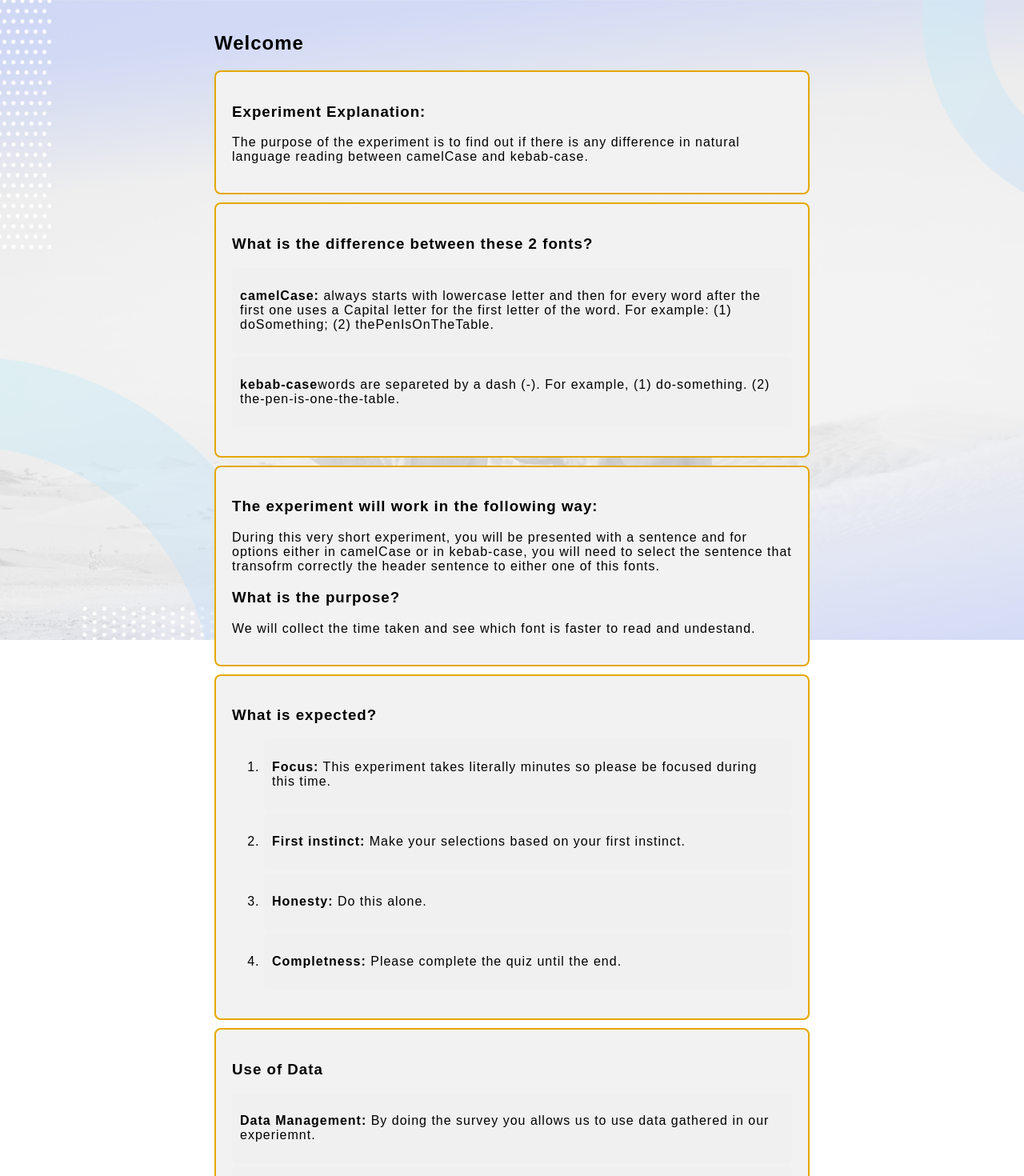
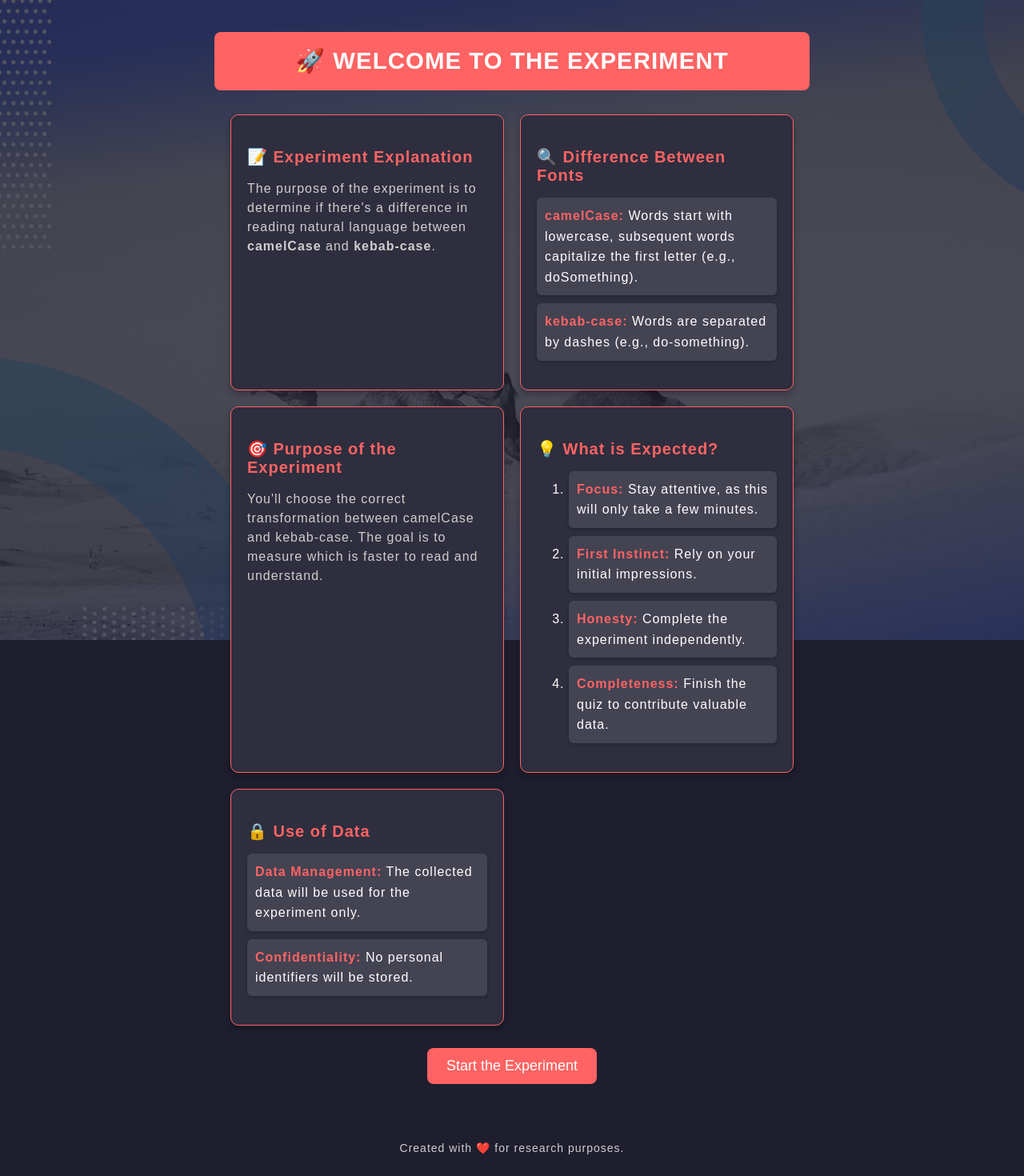
Before and after one commit to poladbachs/Exevalon, a Vue app in the folder experimentation_2_BB/frontend/: page / in a window 1280 px wide. Shown: the top 1470 px of the page at 80% size. Built offline with nearby package versions, Linux system fonts and the light colour scheme.

Commit message:
welcome page style added, PERFECT

```diff
--- a/experimentation_2_BB/frontend/src/components/WelcomePage.vue
+++ b/experimentation_2_BB/frontend/src/components/WelcomePage.vue
@@ -1,100 +1,230 @@
 <template>
-  <div>
-    <h1>Welcome</h1>
-    <div class="text-box">
-      <h3>Experiment Explanation:</h3>
+  <div class="main-container">
+    <!-- Header -->
+    <header class="header">
+      <h1 class="header-title">🚀 Welcome to the Experiment</h1>
+    </header>
+
+    <!-- Cards Section -->
+    <section class="cards-section">
+      <!-- Experiment Explanation -->
+      <div class="card">
+        <h3 class="card-title">📝 Experiment Explanation</h3>
         <p>
-        The purpose of the experiment is to find out if there is any difference
-        in natural language reading between camelCase and kebab-case.
+          The purpose of the experiment is to determine if there's a difference
+          in reading natural language between <b>camelCase</b> and
+          <b>kebab-case</b>.
         </p>
       </div>
-    <div class="text-box">
-      <h3>What is the difference between these 2 fonts?</h3>
+
+      <!-- Difference Between Fonts -->
+      <div class="card">
+        <h3 class="card-title">🔍 Difference Between Fonts</h3>
         <ul>
           <li>
-          <p>
-            <b>camelCase:</b> always starts with lowercase letter and then for
-            every word after the first one uses a Capital letter for the first
-            letter of the word. For example: (1) doSomething; (2)
-            thePenIsOnTheTable.
-          </p>
+            <b>camelCase:</b> Words start with lowercase, subsequent words
+            capitalize the first letter (e.g., <code>doSomething</code>).
           </li>
           <li>
-          <p>
-            <b>kebab-case</b>words are separeted by a dash (-). For example,
-            (1) do-something. (2) the-pen-is-one-the-table.
-          </p>
+            <b>kebab-case:</b> Words are separated by dashes (e.g.,
+            <code>do-something</code>).
           </li>
         </ul>
       </div>
 
-    <div class="text-box">
-      <h3>The experiment will work in the following way:</h3>
-      <p>During this very short experiment, you will be presented with a sentence and for options either in camelCase
-        or in kebab-case, you will need to select the sentence that transofrm correctly the header sentence to either
-        one of this fonts.</p>
-      <h3>What is the purpose?</h3>
-      <p>We will collect the time taken and see which font is faster to read and undestand.</p>
+      <!-- Experiment Purpose -->
+      <div class="card">
+        <h3 class="card-title">🎯 Purpose of the Experiment</h3>
+        <p>
+          You'll choose the correct transformation between camelCase and
+          kebab-case. The goal is to measure which is faster to read and
+          understand.
+        </p>
       </div>
-    <div class="text-box">
-      <h3>What is expected?</h3>
+
+      <!-- User Expectations -->
+      <div class="card">
+        <h3 class="card-title">💡 What is Expected?</h3>
         <ol>
-        <li>
-          <p><b>Focus:</b> This experiment takes literally minutes so please be focused during this time.</p>
-        </li>
-        <li>
-          <p><b>First instinct:</b> Make your selections based on your first instinct.</p>
-        </li>
-        <li>
-          <p><b>Honesty:</b> Do this alone.</p>
-        </li>
-        <li>
-          <p><b>Completness:</b> Please complete the quiz until the end.</p>
-        </li>
+          <li><b>Focus:</b> Stay attentive, as this will only take a few minutes.</li>
+          <li><b>First Instinct:</b> Rely on your initial impressions.</li>
+          <li><b>Honesty:</b> Complete the experiment independently.</li>
+          <li><b>Completeness:</b> Finish the quiz to contribute valuable data.</li>
         </ol>
       </div>
 
-    <div class="text-box">
-      <h3>Use of Data</h3>
+      <!-- Use of Data -->
+      <div class="card">
+        <h3 class="card-title">🔒 Use of Data</h3>
         <ul>
           <li>
-          <p><b>Data Management:</b> By doing the survey you allows us to use data gathered in our experiemnt.</p>
+            <b>Data Management:</b> The collected data will be used for the
+            experiment only.
           </li>
           <li>
-          <p><b>Confidentiality:</b> Apart from being used in our experiment and on experiments trying to
-            replicate this study the data given is confidential, no name or way to refence this data to a
-            someone is possible.</p>
-        </li>
-        <li>
-          <p><b>Usage of Data:</b> The data collected will be used only for experiemnt purposes.</p>
+            <b>Confidentiality:</b> No personal identifiers will be stored.
           </li>
         </ul>
       </div>
-    <button @click="$emit('proceed')">Proceed</button>
+    </section>
+
+    <!-- Proceed Button -->
+    <div class="button-container">
+      <button @click="$emit('proceed')" class="proceed-button">Start the Experiment</button>
+    </div>
+
+    <!-- Footer -->
+    <footer class="footer">
+      <p>Created with ❤️ for research purposes.</p>
+    </footer>
   </div>
 </template>
 
 <script>
 export default {
-    name: 'WelcomePage',
+  name: "ExperimentPage",
 };
 </script>
 
+<style>
+/* General Styles */
+body {
+  margin: 0;
+  padding: 0;
+  font-family: "Roboto", sans-serif;
+  background-color: #1e1e2f;
+  color: #ffffff;
+}
 
-<style>
+/* Main Container */
+.main-container {
+  display: flex;
+  flex-direction: column;
+  align-items: center;
+  justify-content: center;
+  padding: 20px;
+}
 
-.text-box{
+/* Header */
+.header {
+  width: 100%;
+  background-color: #ff6363;
+  padding: 20px;
+  text-align: center;
   border-radius: 8px;
-    background-color: #f2f2f2;
+  margin-bottom: 30px;
+}
+
+.header-title {
+  color: #ffffff;
+  font-size: 28px;
+  font-weight: bold;
+  margin: 0;
+  text-transform: uppercase;
+  animation: pulse 2s infinite;
+}
+
+/* Cards Section */
+.cards-section {
+  display: grid;
+  grid-template-columns: repeat(auto-fit, minmax(300px, 1fr));
+  gap: 20px;
+  width: 100%;
+}
+
+.card {
+  background-color: #2e2e3e;
   padding: 20px;
-    border: 2px solid  #E4A700;
-    margin-top:10px;
+  border-radius: 10px;
+  border: 1px solid #ff6363;
+  box-shadow: 0 4px 8px rgba(0, 0, 0, 0.3);
+  transition: transform 0.3s ease, box-shadow 0.3s ease;
+}
+
+.card:hover {
+  transform: translateY(-10px);
+  box-shadow: 0 8px 16px rgba(0, 0, 0, 0.5);
+}
+
+.card-title {
+  font-size: 20px;
+  color: #ff6363;
   margin-bottom: 10px;
 }
 
-.text-box:hover{
-    scale: 0.97;
-    transition: 1.5s;
+.card p {
+  color: #cfcfcf;
+  font-size: 16px;
+  line-height: 1.5;
 }
 
+/* Updated Styles for List Items (Points) */
+.card ul li,
+.card ol li {
+  background-color: rgba(255, 255, 255, 0.1); /* Semi-transparent dark background */
+  color: #ffffff; /* Bright text for visibility */
+  padding: 10px;
+  border-radius: 6px;
+  margin-bottom: 10px;
+  font-size: 16px;
+  line-height: 1.6;
+  box-shadow: 0 2px 4px rgba(0, 0, 0, 0.2);
+}
+
+.card ul li b,
+.card ol li b {
+  color: #ff6363; /* Highlight important points in red */
+}
+
+/* Proceed Button */
+.button-container {
+  margin-top: 20px;
+}
+
+.proceed-button {
+  background-color: #ff6363;
+  color: #ffffff;
+  font-size: 18px;
+  padding: 12px 24px;
+  border: none;
+  border-radius: 8px;
+  cursor: pointer;
+  transition: background-color 0.3s ease, transform 0.2s ease;
+}
+
+.proceed-button:hover {
+  background-color: #ff4747;
+  transform: scale(1.05);
+}
+
+/* Footer */
+.footer {
+  margin-top: 40px;
+  padding: 10px;
+  text-align: center;
+  color: #cfcfcf;
+  font-size: 14px;
+}
+
+/* Animations */
+@keyframes pulse {
+  0% {
+    transform: scale(1);
+  }
+  50% {
+    transform: scale(1.05);
+  }
+  100% {
+    transform: scale(1);
+  }
+}
+
+@media (max-width: 768px) {
+  .header-title {
+    font-size: 24px;
+  }
+  .card-title {
+    font-size: 18px;
+  }
+}
 </style>
```
Lines whose indentation alone changed are shown as unchanged.
